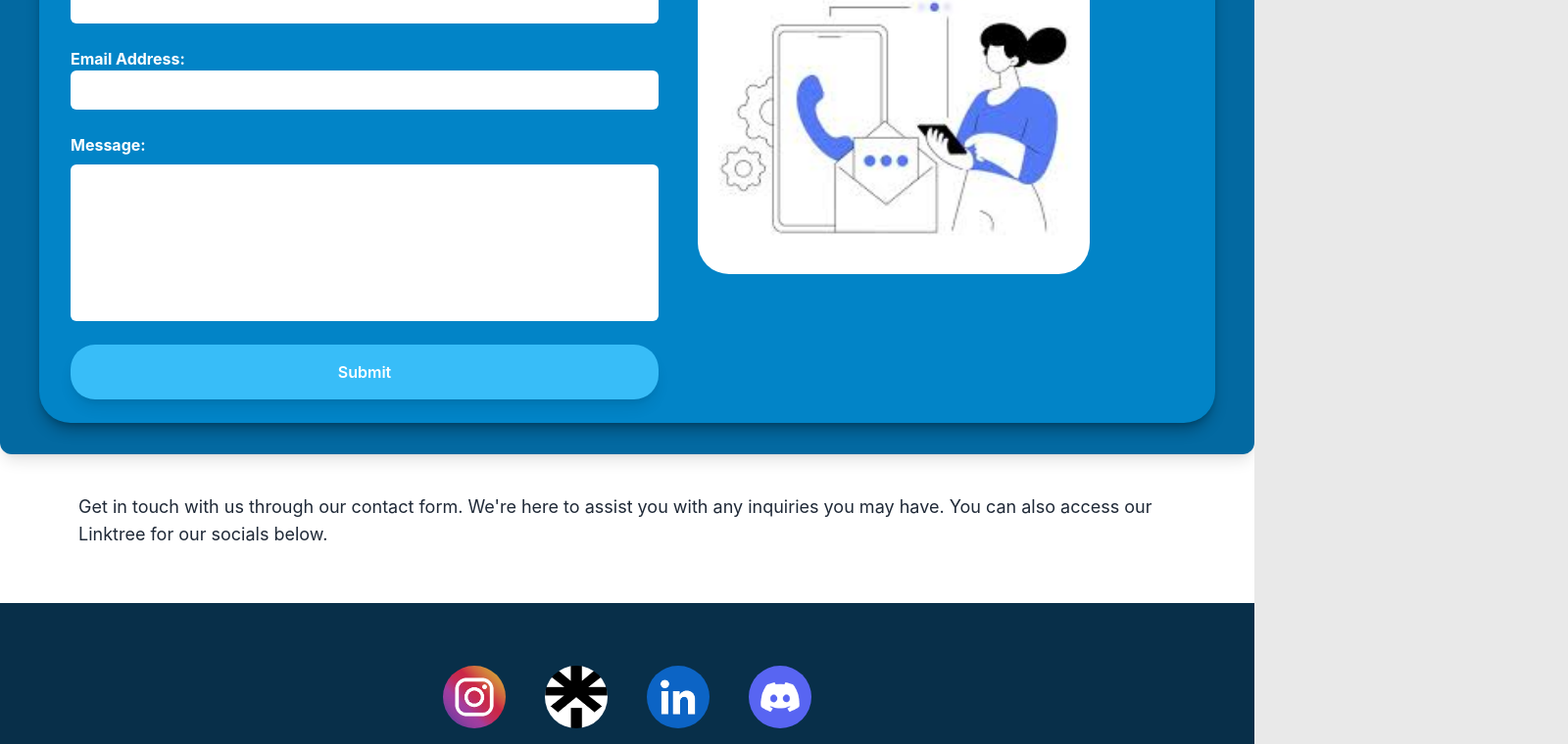
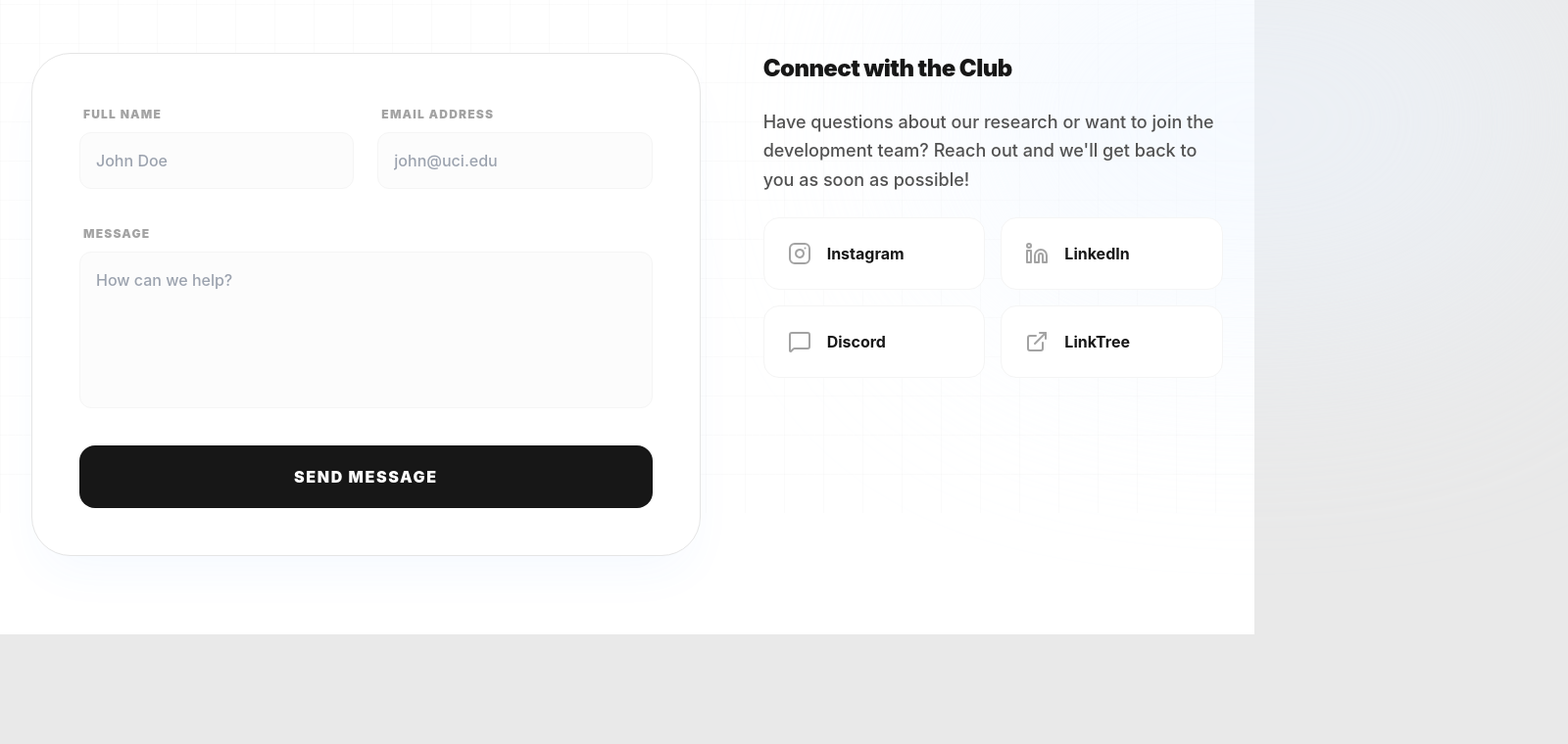
Before and after one commit to MedTechAtUCI/Medtech-Website, a React (Create React App) app in the folder medtech-website/: page /contact in a window 1280 px wide. Shown: the part 276-1036 px from the top of the page at 98% size, 1600 px wide, since content can reach past the window. After the commit the page ends 924 px from the top, so only its background shows below. Built offline with nearby package versions, Linux system fonts and the light colour scheme.

Commit message:
finished visual updates and updated links

```diff
--- a/medtech-website/src/components/About.jsx
+++ b/medtech-website/src/components/About.jsx
@@ -70,7 +70,7 @@ function About() {
 
             <div className="relative rounded-[2rem] overflow-hidden border border-blue-100 bg-white p-3 shadow-2xl shadow-blue-500/10">
               <img
-                src="https://images.unsplash.com/photo-1576091160399-112ba8d25d1d?w=800&q=80"
+                src="/images/mini_aif.jpg"
                 alt="Medical technology innovation"
                 className="w-full h-[550px] object-cover rounded-[1.5rem]"
               />
@@ -78,7 +78,7 @@ function About() {
               {/* Overlay Badge for the Image */}
               <div className="absolute bottom-8 left-8 right-8 p-6 bg-white/80 backdrop-blur-xl border border-white/20 rounded-2xl shadow-xl">
                 <p className="text-sm font-bold text-neutral-900">
-                  "The future of medicine is built in the lab, not just the hospital."
+                  "Don't just study the breakthrough. Be the one who builds it."
                 </p>
               </div>
             </div>
--- a/medtech-website/src/components/form.jsx
+++ b/medtech-website/src/components/form.jsx
@@ -1,58 +1,67 @@
 import React from 'react';
 import { useForm, ValidationError } from '@formspree/react';
-import DesignedButton from './DesignedButton';
 
 export default function ContactForm() {
   const [state, handleSubmit] = useForm("xjkalyaw");
+
   if (state.succeeded) {
     return (
-      <p className="flex text-white justify-center items-center">
-        Thank you for submission! We will get back to you shortly!
-      </p>
+      <div className="py-20 text-center">
+        <div className="w-16 h-16 bg-green-100 text-green-600 rounded-full flex items-center justify-center mx-auto mb-6">
+          <svg className="w-8 h-8" fill="none" stroke="currentColor" viewBox="0 0 24 24"><path strokeLinecap="round" strokeLinejoin="round" strokeWidth="3" d="M5 13l4 4L19 7"></path></svg>
+        </div>
+        <h2 className="text-2xl font-black text-neutral-900 mb-2 tracking-tight">Message Received</h2>
+        <p className="text-neutral-500 font-medium">We'll get back to you shortly!</p>
+      </div>
     );
   }
 
   return (
-    <div className="flex flex-row gap-10 items-start bg-sky-600 rounded-[32px] font-bold shadow-lg shadow-black/30 px-8 py-6">
-      <form
-        onSubmit={handleSubmit}
-        className="flex flex-col gap-6 w-[600px]"
-      >
-        <div>
-          <label htmlFor="name" className='text-white'>Name:</label>
-          <input id="name" type="text" name="name" className="w-full p-2 rounded-md" />
+    <form onSubmit={handleSubmit} className="flex flex-col gap-8">
+      <div className="grid md:grid-cols-2 gap-6">
+        <div className="space-y-2">
+          <label htmlFor="name" className="text-xs font-black uppercase tracking-widest text-neutral-400 ml-1">Full Name</label>
+          <input
+            id="name"
+            type="text"
+            name="name"
+            placeholder="John Doe"
+            className="w-full p-4 rounded-xl border border-neutral-100 bg-neutral-50/50 focus:bg-white focus:border-blue-500 focus:ring-4 focus:ring-blue-500/5 outline-none transition-all font-medium"
+          />
           <ValidationError prefix="Name" field="name" errors={state.errors} />
         </div>
 
-        <div>
-          <label htmlFor="email" className='text-white'>Email Address:</label>
-          <input id="email" type="email" name="email" className="w-full p-2 rounded-md" />
+        <div className="space-y-2">
+          <label htmlFor="email" className="text-xs font-black uppercase tracking-widest text-neutral-400 ml-1">Email Address</label>
+          <input
+            id="email"
+            type="email"
+            name="email"
+            placeholder="john@uci.edu"
+            className="w-full p-4 rounded-xl border border-neutral-100 bg-neutral-50/50 focus:bg-white focus:border-blue-500 focus:ring-4 focus:ring-blue-500/5 outline-none transition-all font-medium"
+          />
           <ValidationError prefix="Email" field="email" errors={state.errors} />
         </div>
+      </div>
 
-        <div className="flex flex-col">
-          <label htmlFor="message" className="text-white mb-2 font-bold">
-            Message:
-          </label>
+      <div className="space-y-2">
+        <label htmlFor="message" className="text-xs font-black uppercase tracking-widest text-neutral-400 ml-1">Message</label>
         <textarea
           id="message"
           name="message"
-            className="h-40 w-full p-2 rounded-md"
-            style={{ resize: "none" }}
+          placeholder="How can we help?"
+          className="h-40 w-full p-4 rounded-xl border border-neutral-100 bg-neutral-50/50 focus:bg-white focus:border-blue-500 focus:ring-4 focus:ring-blue-500/5 outline-none transition-all font-medium resize-none"
         />
+        <ValidationError prefix="Message" field="message" errors={state.errors} />
       </div>
 
-        <ValidationError prefix="Message" field="message" errors={state.errors} />
-        <DesignedButton type="submit" disabled={state.submitting} content="Submit" />
+      <button
+        type="submit"
+        disabled={state.submitting}
+        className="w-full py-5 bg-neutral-900 text-white rounded-2xl font-black uppercase tracking-widest hover:bg-blue-600 hover:shadow-2xl hover:shadow-blue-500/30 transition-all duration-300 disabled:opacity-50"
+      >
+        {state.submitting ? 'Sending...' : 'Send Message'}
+      </button>
     </form>
-
-      <div className="w-[400px] h-[400px]">
-        <img
-          src={`${process.env.PUBLIC_URL}/contactUsImage.jpg`}
-          alt="Contact illustration"
-          className="w-90 h-80 object-cover rounded-[32px]"
-        />
-      </div>
-    </div>
   );
 }
--- a/medtech-website/src/pages/contact.jsx
+++ b/medtech-website/src/pages/contact.jsx
@@ -1,84 +1,99 @@
+import React from 'react';
 import ContactForm from "../components/form";
+import ScrollReveal from '../components/animations/ScrollReveal';
+import { Instagram, Linkedin, MessageSquare, ExternalLink } from 'lucide-react';
 
-function ContactDescription() {
+export default function Contact() {
   return (
-        <div className="mx-20 my-10 text-lg text-gray-800">
-            <p className="mb-4">
-                Get in touch with us through our contact form. We're here to assist you with any inquiries you may have. You can also access our Linktree for our socials below.
+    <div className="min-h-screen bg-white">
+      {/* Background Aesthetic */}
+      <div className="absolute inset-0 pointer-events-none">
+        <div className="absolute top-0 left-0 w-full h-full bg-[linear-gradient(to_right,#80808008_1px,transparent_1px),linear-gradient(to_bottom,#80808008_1px,transparent_1px)] bg-[size:40px_40px]"></div>
+        <div className="absolute top-1/4 -right-1/4 w-[50%] h-[50%] bg-blue-50 rounded-full blur-[120px] opacity-60"></div>
+      </div>
+
+      <div className="relative z-10 max-w-7xl mx-auto px-8 pt-32 pb-20">
+        <ScrollReveal>
+          <div className="mb-16">
+            <div className="inline-block px-4 py-2 rounded-full border border-blue-200 bg-blue-50/50 backdrop-blur-sm mb-6">
+              <span className="text-blue-600 text-sm font-bold tracking-widest uppercase">Get in touch</span>
+            </div>
+            <h1 className="text-6xl md:text-7xl font-black text-neutral-900 tracking-tighter italic">
+              Contact <span className="text-blue-600">Us</span>.
+            </h1>
+          </div>
+        </ScrollReveal>
+
+        <div className="grid lg:grid-cols-12 gap-16 items-start">
+          {/* Left Column: The Form Card */}
+          <div className="lg:col-span-7">
+            <ScrollReveal delay={100}>
+              <div className="bg-white border border-neutral-200 rounded-[2.5rem] p-2 shadow-2xl shadow-blue-500/5">
+                <div className="bg-white rounded-[2rem] p-8 md:p-10">
+                  <ContactForm />
+                </div>
+              </div>
+            </ScrollReveal>
+          </div>
+
+          {/* Right Column: Socials & Info */}
+          <div className="lg:col-span-5 space-y-10">
+            <ScrollReveal delay={200}>
+              <div className="space-y-6">
+                <h3 className="text-2xl font-black text-neutral-900 tracking-tight">Connect with the Club</h3>
+                <p className="text-lg text-neutral-600 font-medium leading-relaxed">
+                  Have questions about our research or want to join the development team?
+                  Reach out and we'll get back to you as soon as possible!
                 </p>
+              </div>
 
+              {/* Social Links Grid */}
+              <div className="grid grid-cols-2 gap-4 pt-6">
+                <SocialCard
+                  href="https://www.instagram.com/medtechuci/"
+                  label="Instagram"
+                  icon={<Instagram className="w-6 h-6" />}
+                  color="hover:text-pink-500 hover:border-pink-200"
+                />
+                <SocialCard
+                  href="https://www.linkedin.com/company/medtech-uci/"
+                  label="LinkedIn"
+                  icon={<Linkedin className="w-6 h-6" />}
+                  color="hover:text-blue-600 hover:border-blue-200"
+                />
+                <SocialCard
+                  href="https://discord.gg/5w6uBzW4mm"
+                  label="Discord"
+                  icon={<MessageSquare className="w-6 h-6" />}
+                  color="hover:text-indigo-500 hover:border-indigo-200"
+                />
+                <SocialCard
+                  href="https://linktr.ee/medtechuci"
+                  label="LinkTree"
+                  icon={<ExternalLink className="w-6 h-6" />}
+                  color="hover:text-emerald-500 hover:border-emerald-200"
+                />
+              </div>
+            </ScrollReveal>
+          </div>
+        </div>
+      </div>
     </div>
   );
 }
 
-export default function Contact() {
+function SocialCard({ href, label, icon, color }) {
   return (
-        <>
-            <div className="flex flex-col min-h-screen bg-white">
-                <div className="flex justify-center items-start pt-20">
-                    <div className="bg-sky-700 w-full max-w-[1300px] rounded-xl shadow-lg">
-                        <h1 className="text-white text-6xl font-bold text-left pt-10 px-10">Contact Us</h1>
-                        <div className="px-10 py-8">
-                            <ContactForm />
-                        </div>
-                    </div>
-                </div>
-
-                <ContactDescription />
-
-                <div className="bg-sky-950 py-16">
-                    <div className="flex justify-center gap-10">
     <a
-                            href="https://www.instagram.com/medtechuci/"
+      href={href}
       target="_blank"
       rel="noopener noreferrer"
-                            aria-label="Instagram"
+      className={`flex items-center gap-4 p-6 bg-white border border-neutral-100 rounded-2xl transition-all duration-300 hover:shadow-xl hover:-translate-y-1 group ${color}`}
     >
-                            <img
-                                src={`${process.env.PUBLIC_URL}/instaLogo.jpg`}
-                                alt="Instagram"
-                                className="w-16 h-16 rounded-full hover:scale-110 transition-transform duration-200"
-                            />
+      <div className="text-neutral-400 group-hover:text-inherit transition-colors">
+        {icon}
+      </div>
+      <span className="font-bold text-neutral-900">{label}</span>
     </a>
-                        <a
-                            href="https://linktr.ee/medtechuci"
-                            target="_blank"
-                            rel="noopener noreferrer"
-                            aria-label="LinkTree"
-                        >
-                            <img
-                                src={`${process.env.PUBLIC_URL}/linktreeLogo.png`}
-                                alt="LinkTree"
-                                className="w-16 h-16 rounded-full hover:scale-110 transition-transform duration-200"
-                            />
-                        </a>
-                        <a
-                            href="https://www.linkedin.com/company/medtech-uci/"
-                            target="_blank"
-                            rel="noopener noreferrer"
-                            aria-label="LinkedIn"
-                        >
-                            <img
-                                src={`${process.env.PUBLIC_URL}/linkedinLogo.png`}
-                                alt="LinkedIn"
-                                className="w-16 h-16 rounded-full hover:scale-110 transition-transform duration-200"
-                            />
-                        </a>
-                        <a
-                            href="https://discord.gg/5w6uBzW4mm"
-                            target="_blank"
-                            rel="noopener noreferrer"
-                            aria-label="Discord"
-                        >
-                            <img
-                                src={`${process.env.PUBLIC_URL}/discordLogo.png`}
-                                alt="Discord"
-                                className="w-16 h-16 rounded-full hover:scale-110 transition-transform duration-200"
-                            />
-                        </a>
-                    </div>
-                </div>
-            </div>
-        </>
   );
 }
```
Also changed, not shown: medtech-website/src/components/Companies.jsx (+9 -12 lines), medtech-website/src/pages/about.jsx (+4 -3 lines), medtech-website/src/pages/homepage.jsx (+16 -6 lines), medtech-website/public/images/mini_aif.jpg (added). Lines whose indentation alone changed are shown as unchanged.
